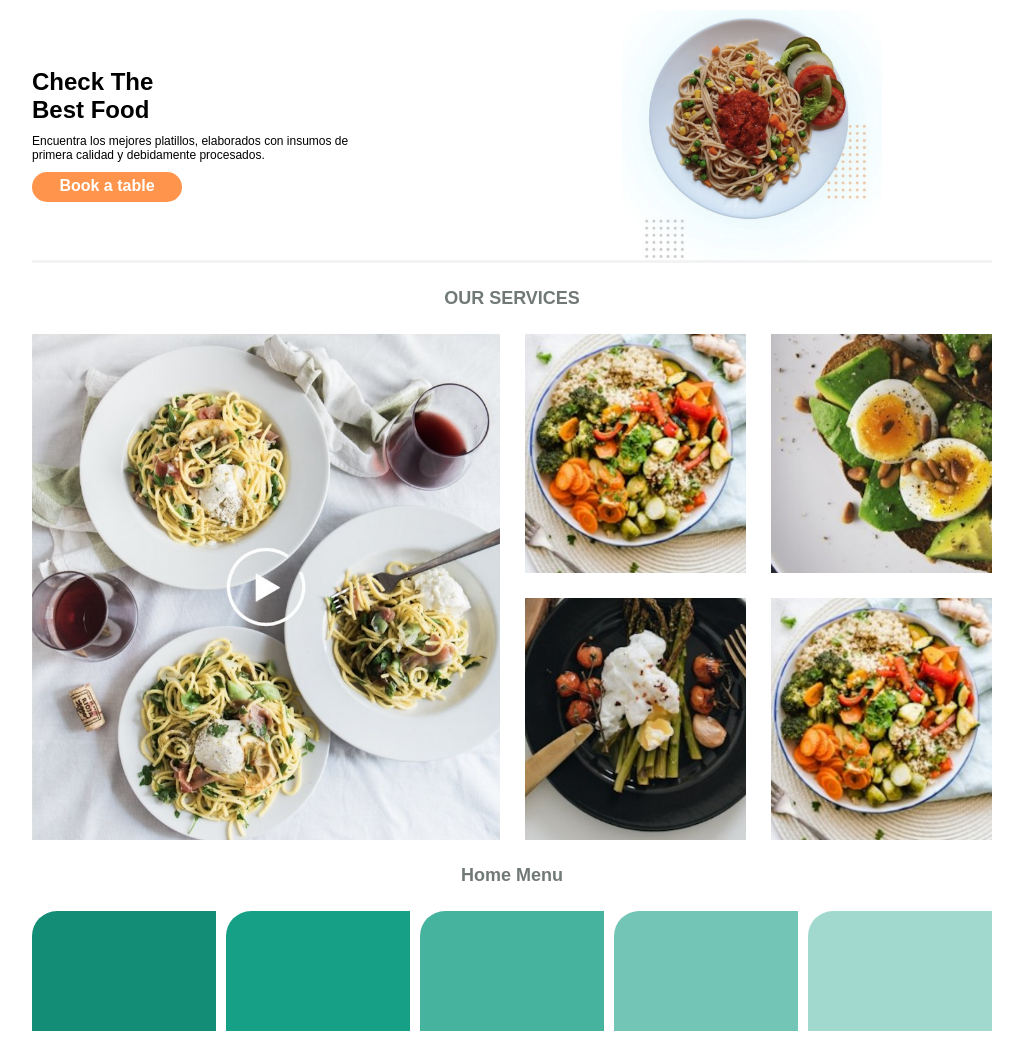
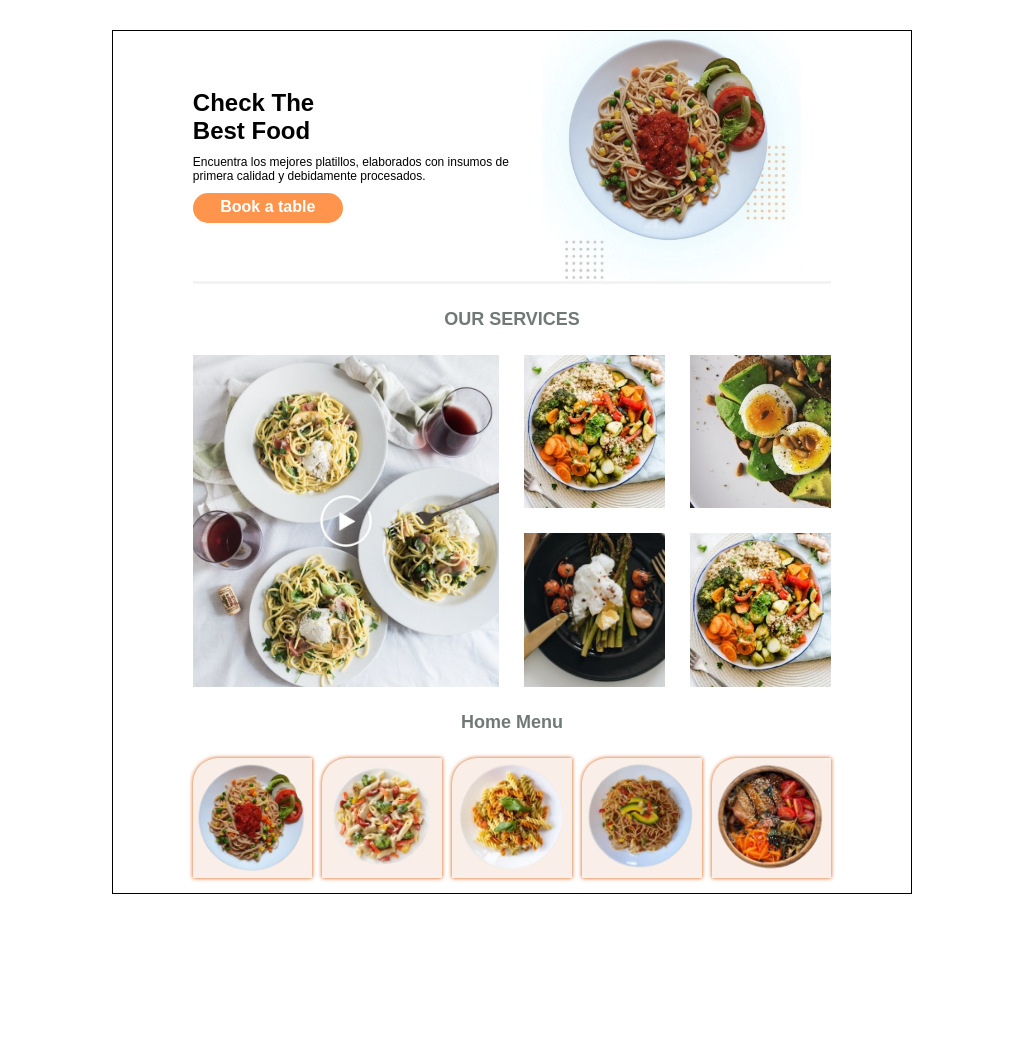
Before and after one commit to raulsr92/Curso-CSS-grid-basic, a plain HTML site: page Proyecto/index.html in a window 1280 px wide. Shown: the whole page, without its empty margins (128-1151 px from the left). After the commit the page ends 924 px from the top, so only its background shows below. Drawn offline with Linux system fonts and the light colour scheme.

Commit message:
cuarto avance seccion 3 -final

```diff
--- a/Proyecto/estilos.css
+++ b/Proyecto/estilos.css
@@ -7,9 +7,12 @@
 }
 
 main{
-    max-width: 1200px;
+    max-width: 800px;
     min-width: 320px;
-    margin: 10px auto;
+    margin: 30px auto;
+    display: flex;
+    flex-direction: column;
+    border: 1px solid black;
 }
 
 .header{
@@ -111,32 +114,79 @@ main{
 }
 
 /** Seccion 3**/
+
+main section:nth-child(3){
+    margin-bottom: 15px;
+}
 .contenedor-3{
     width: 80%;
+    height: 120px;
     min-width: 320px;
     margin: 0 auto;
     display: grid;
-    grid-template-columns: repeat(5, 1fr);
-    grid-template-rows: 120px;
+    grid-template-columns: repeat(5,1fr);
+    grid-template-rows: auto;
     column-gap: 10px;
+    row-gap: 10px;
 }
 .contenedor-3 .item-1{
-    background-color: #138D75;
+    background-color: #F9EFE8;
     border-top-left-radius: 25px;
+    background-image: url(./fotos/plate1.png);
+    background-size: contain;
+    background-repeat: no-repeat;
+    background-position: center;
+    cursor: pointer;
+    box-shadow: 0px 0px 4px 0px #D35400;
 }
+
 .contenedor-3 .item-2{
-    background-color: #16A085;
+    background-color: #F9EFE8;
     border-top-left-radius: 25px;
+    background-image: url(./fotos/plate2.png);
+    background-size: contain;
+    background-repeat: no-repeat;
+    background-position: center;
+    box-shadow: 0px 0px 4px 0px #D35400;
+
 }
 .contenedor-3 .item-3{
-    background-color: #45B39D ;
+    background-color: #F9EFE8 ;
     border-top-left-radius: 25px;
+    background-image: url(./fotos/plate3.png);
+    background-size: contain;
+    background-repeat: no-repeat;
+    background-position: center;
+    box-shadow: 0px 0px 4px 0px #D35400;
+
 }
 .contenedor-3 .item-4{
-    background-color: #73C6B6;
+    background-color: #F9EFE8;
     border-top-left-radius: 25px;
+    background-image: url(./fotos/plate4.png);
+    background-size: contain;
+    background-repeat: no-repeat;
+    background-position: center;
+    box-shadow: 0px 0px 4px 0px #D35400;
+
 }
 .contenedor-3 .item-5{
-    background-color: #A2D9CE ;
+    background-color: #F9EFE8 ;
     border-top-left-radius: 25px;
+    background-image: url(./fotos/plate5.png);
+    background-size: contain;
+    background-repeat: no-repeat;
+    background-position: center;
+    box-shadow: 0px 0px 4px 0px #D35400;
 }
+
+.contenedor-3 .item-1:hover,
+.contenedor-3 .item-2:hover,
+.contenedor-3 .item-3:hover,
+.contenedor-3 .item-4:hover,
+.contenedor-3 .item-5:hover
+{
+    background-color: #EDBB99;
+    border: 2px solid #D35400;
+
+}
```
